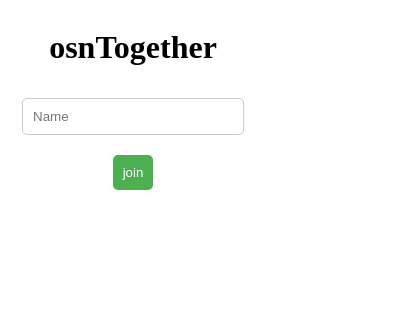
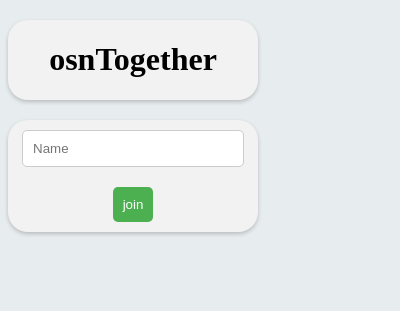
Before and after one commit to salahalsilevanai/lounge-cast, a browser extension: page popup.html in a window 400 px wide. Drawn offline with Linux system fonts and the light colour scheme.

Commit message:
add styling to popup.html

```diff
--- a/Content.js
+++ b/Content.js
@@ -264,8 +264,8 @@ chrome.runtime.onMessage.addListener((packet) => {
 
 chrome.runtime.onMessage.addListener((packet) => {
   if (packet.type === "NAME") {
-    display_message(packet.text, "user", true);
-    send_message(packet.text);
+    display_message(packet.text + " joined the room", "user", true);
+    send_message(packet.text + " joined the room");
   }
 });
 
--- a/popup.html
+++ b/popup.html
@@ -7,9 +7,8 @@
     <style>
       body {
         width: 250px;
-        height: 300px;
-        background-color: white;
-        border-radius: 20px;
+        height: 250px;
+        background-color: #e7ecef;
       }
       h1 {
         text-align: center;
@@ -36,16 +35,24 @@
         background-color: #45a049;
       }
 
-      #container {
+      .container {
         display: flex;
         flex-direction: column;
         align-items: center;
+        border-radius: 20px;
+        background-color: #f2f2f2;
+
+        margin-top: 20px;
+        margin-bottom: 20px;
+        box-shadow: 0 2px 4px rgba(0, 0, 0, 0.2);
       }
     </style>
   </head>
   <body>
-    <div id="container">
+    <div class="container">
       <h1>osnTogether</h1>
+    </div>
+    <div class="container">
       <input type="text" placeholder="Name" id="name" />
       <button id="button">join</button>
       <script src="popup.js"></script>
```
